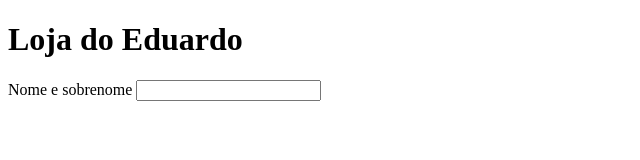
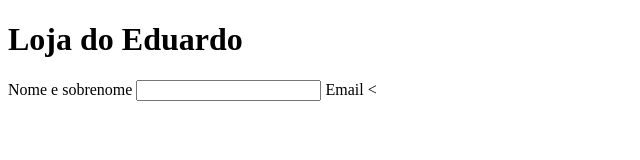
Before and after one commit to EduardoTadra/FirstProject1A, a plain HTML site: page index.html in a window 1280 px wide. Shown: the full height of the page, 0-640 px from the left. Drawn offline with Linux system fonts and the light colour scheme.

Commit message:
Update index.html

```diff
--- a/index.html
+++ b/index.html
@@ -13,3 +13,6 @@
    <form>
      <label for="nomesobrenome">Nome e sobrenome</label>
      <input type="text" id="nomesobrenome" class="input-padrao">
+
+     <label for="email">Email</label>
+     <
```
